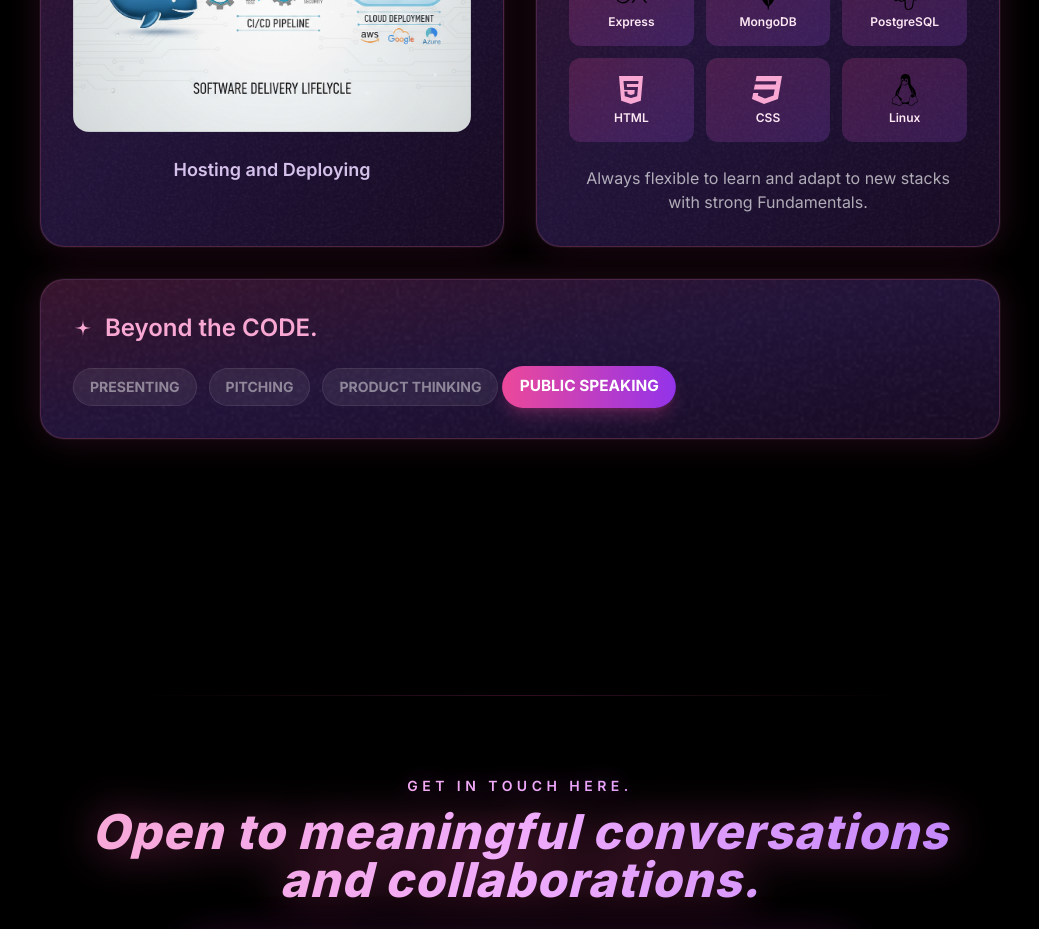
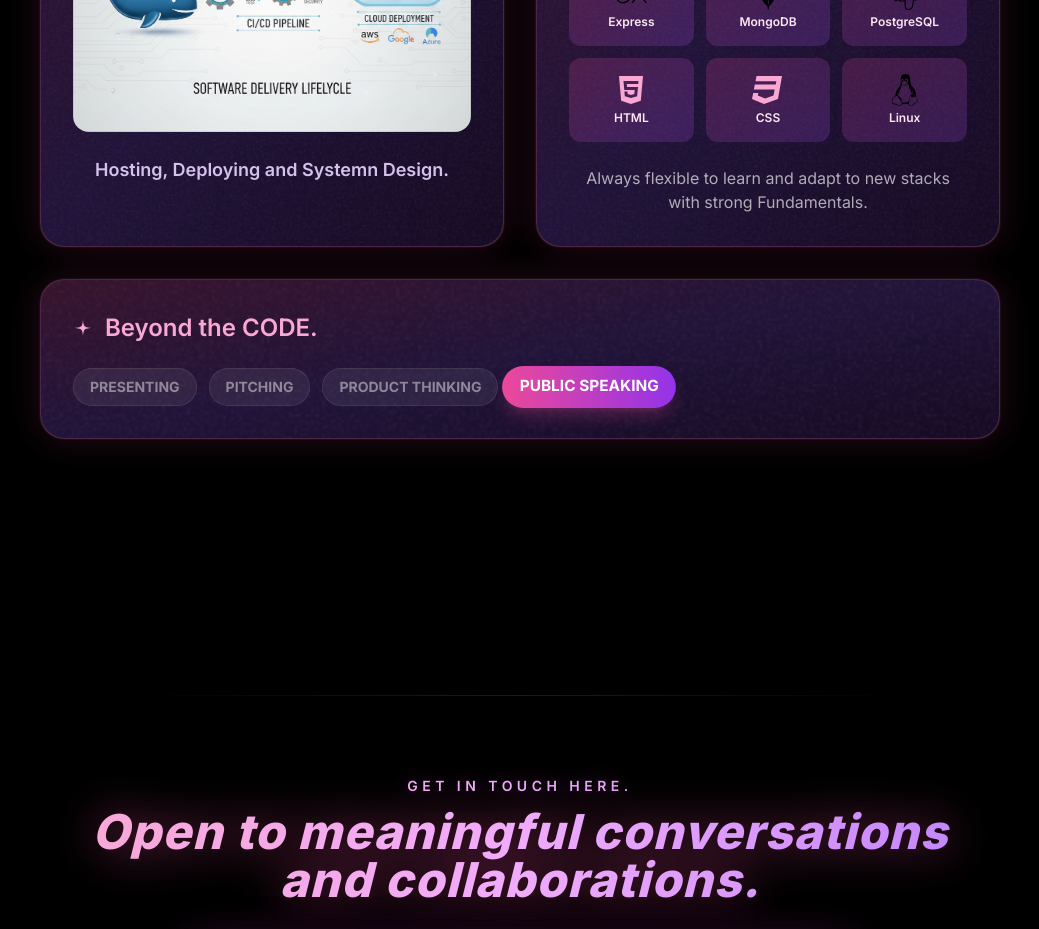
Before and after one commit to shrutiphad/ShrutiPortfolio, a Next.js app: page / in a window 1280 px wide. Shown: the part 5040-5969 px from the top of the page, without its empty margins (120-1159 px from the left). Built offline with nearby package versions, Linux system fonts and the light colour scheme; a web font is replaced by a local one.

Commit message:
final version

```diff
--- a/src/sections/About.tsx
+++ b/src/sections/About.tsx
@@ -158,7 +158,7 @@ export const AboutSection = () => {
               className="mt-6 rounded-2xl"
             />
             <p className="mt-auto pt-6 text-base md:text-lg text-purple-200/90 font-semibold text-center">
-              Hosting and Deploying
+              Hosting, Deploying and Systemn Design.
             </p>
           </Card>
         </motion.div>
```
